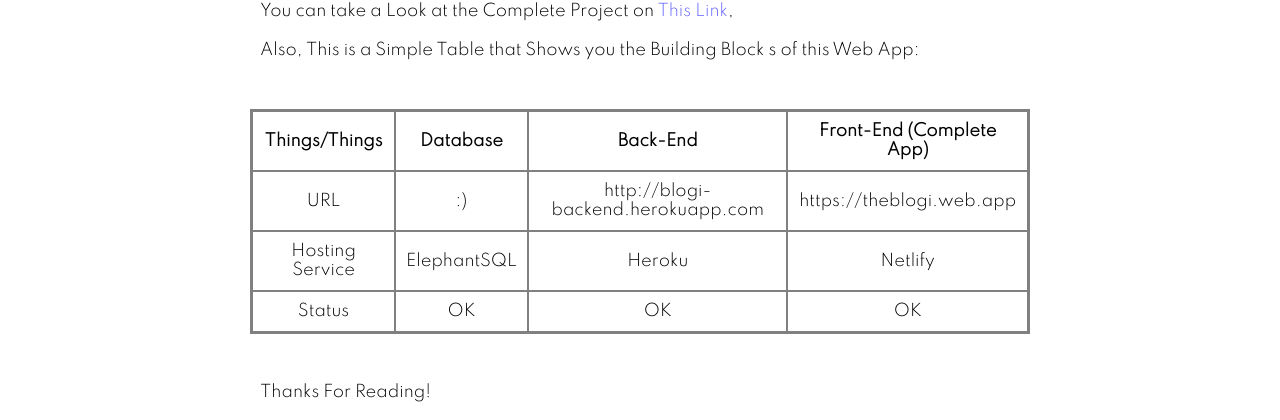
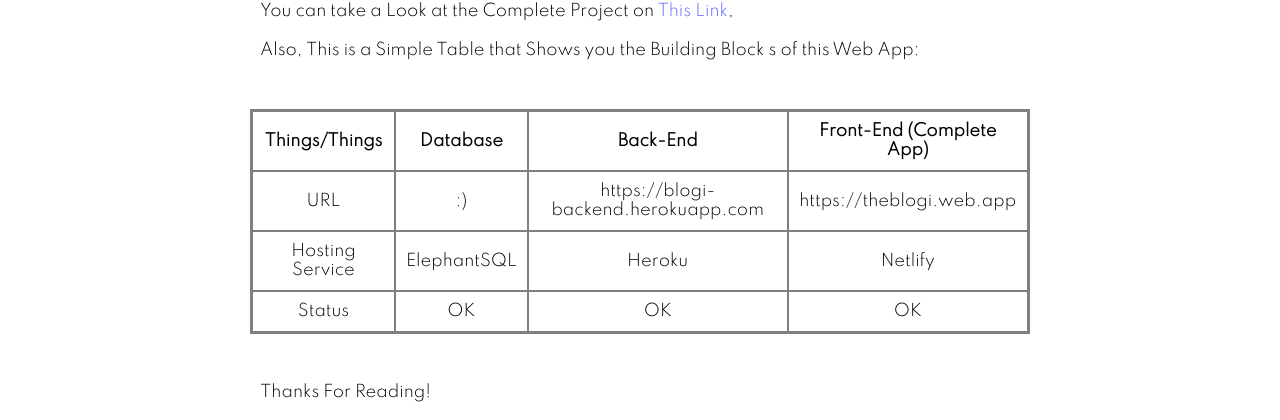
Before and after one commit to HussainARK/blog, a Jekyll site: the page built from _posts/2020-03-26-my-new-blogging-webapp.md, in a window 1280 px wide. Shown: the part 368-788 px from the top of the page. Built offline with Jekyll 4.4.1, drawn with Linux system fonts in a browser that asks for light colours; some of the changed lines change nothing that is shown.

Commit message:
Edited the last post again

```diff
--- a/_posts/2020-03-26-my-new-blogging-webapp.md
+++ b/_posts/2020-03-26-my-new-blogging-webapp.md
@@ -20,7 +20,7 @@ Also, This is a Simple Table that Shows you the Building Block s of this Web App
 
 |  Things/Things  |   Database  |               Back-End              |  Front-End (Complete App) |
 |:---------------:|:-----------:|:-----------------------------------:|:-------------------------:|
-|       URL       |      :)     | http://blogi-backend.herokuapp.com  | https://theblogi.web.app  |
+|       URL       |      :)     | https://blogi-backend.herokuapp.com  | https://theblogi.web.app  |
 | Hosting Service | ElephantSQL |                Heroku               |          Netlify          |
 |      Status     |      OK     |                  OK                 |             OK            |
 
```
Also changed, not shown: 1 other file.
